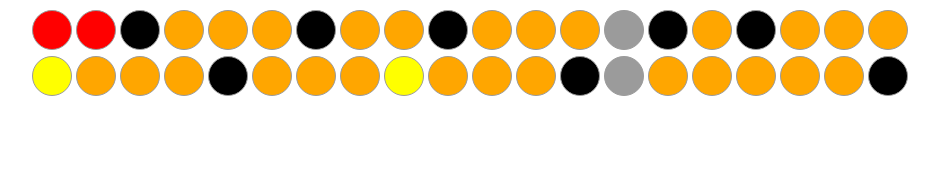
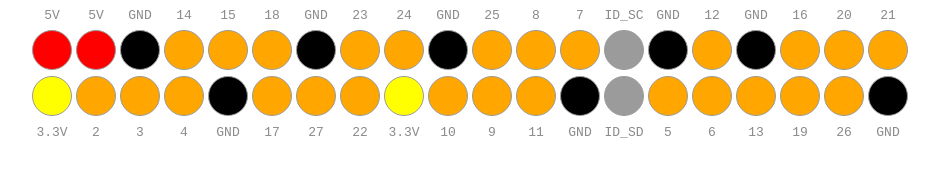
Before and after one commit to vladcyb/raspberrypi-pins-test, a website: page public/index.html in a window 1280 px wide. Shown: the whole page, without its empty margins (170-1109 px from the left). Drawn offline with nearby package versions, Linux system fonts and the light colour scheme; no server answers.

Commit message:
add captions

```diff
--- a/public/css/index.css
+++ b/public/css/index.css
@@ -7,6 +7,7 @@ body {
   flex-direction: column;
   justify-content: start;
   align-items: center;
+  padding: 20px 0;
 }
 
 .gpio-container-line {
@@ -16,6 +17,7 @@ body {
 
 .gpio-button-wrapper {
   padding: 2px;
+  position: relative;
 }
 
 .gpio-button-wrapper button {
@@ -66,3 +68,16 @@ body {
 .pin-uart button {
   background: #0f0;
 }
+
+.gpio-button-wrapper div {
+  position: absolute;
+  top: -20px;
+  left: 50%;
+  transform: translateX(-50%);
+  color: #8a8a8a;
+}
+
+.gpio-container-line-bottom .gpio-button-wrapper div {
+  top: unset;
+  bottom: -20px;
+}
--- a/public/index.html
+++ b/public/index.html
@@ -12,134 +12,171 @@
   <script src="/js/index.js"></script>
 </head>
 <body>
-
   <div class="gpio-container">
     <div class="gpio-container-line">
       <div class="gpio-button-wrapper pin-power">
         <button disabled></button>
+        <div>5V</div>
       </div>
       <div class="gpio-button-wrapper pin-power">
         <button disabled></button>
+        <div>5V</div>
       </div>
       <div class="gpio-button-wrapper pin-ground">
         <button disabled></button>
+        <div>GND</div>
       </div>
       <div class="gpio-button-wrapper pin-gpio">
         <button data-src="14"></button>
+        <div>14</div>
       </div>
       <div class="gpio-button-wrapper pin-gpio">
         <button data-src="15"></button>
+        <div>15</div>
       </div>
       <div class="gpio-button-wrapper pin-gpio">
         <button data-src="18"></button>
+        <div>18</div>
       </div>
       <div class="gpio-button-wrapper pin-ground">
         <button disabled></button>
+        <div>GND</div>
       </div>
       <div class="gpio-button-wrapper pin-gpio">
         <button data-src="23"></button>
+        <div>23</div>
       </div>
       <div class="gpio-button-wrapper pin-gpio">
         <button data-src="24"></button>
+        <div>24</div>
       </div>
       <div class="gpio-button-wrapper pin-ground">
         <button disabled></button>
+        <div>GND</div>
       </div>
       <div class="gpio-button-wrapper pin-gpio">
         <button data-src="25"></button>
+        <div>25</div>
       </div>
       <div class="gpio-button-wrapper pin-gpio">
         <button data-src="8"></button>
+        <div>8</div>
       </div>
       <div class="gpio-button-wrapper pin-gpio">
         <button data-src="7"></button>
+        <div>7</div>
       </div>
       <div class="gpio-button-wrapper">
         <button disabled></button>
+        <div>ID_SC</div>
       </div>
       <div class="gpio-button-wrapper pin-ground">
         <button disabled></button>
+        <div>GND</div>
       </div>
       <div class="gpio-button-wrapper pin-gpio">
         <button data-src="12"></button>
+        <div>12</div>
       </div>
       <div class="gpio-button-wrapper pin-ground">
         <button disabled></button>
+        <div>GND</div>
       </div>
       <div class="gpio-button-wrapper pin-gpio">
         <button data-src="16"></button>
+        <div>16</div>
       </div>
       <div class="gpio-button-wrapper pin-gpio">
         <button data-src="20"></button>
+        <div>20</div>
       </div>
       <div class="gpio-button-wrapper pin-gpio">
         <button data-src="21"></button>
+        <div>21</div>
       </div>
     </div>
-  <div class="gpio-container-line">
+    <div class="gpio-container-line gpio-container-line-bottom">
       <div class="gpio-button-wrapper pin-power3">
         <button disabled></button>
+        <div>3.3V</div>
       </div>
       <div class="gpio-button-wrapper pin-gpio">
         <button data-src="2"></button>
+        <div>2</div>
       </div>
       <div class="gpio-button-wrapper pin-gpio">
         <button data-src="3"></button>
+        <div>3</div>
       </div>
       <div class="gpio-button-wrapper pin-gpio">
         <button data-src="4"></button>
+        <div>4</div>
       </div>
       <div class="gpio-button-wrapper pin-ground">
         <button disabled></button>
+        <div>GND</div>
       </div>
       <div class="gpio-button-wrapper pin-gpio">
         <button data-src="17"></button>
+        <div>17</div>
       </div>
       <div class="gpio-button-wrapper pin-gpio">
         <button data-src="27"></button>
+        <div>27</div>
       </div>
       <div class="gpio-button-wrapper pin-gpio">
         <button data-src="22"></button>
+        <div>22</div>
       </div>
       <div class="gpio-button-wrapper pin-power3">
         <button disabled></button>
+        <div>3.3V</div>
       </div>
       <div class="gpio-button-wrapper pin-gpio">
         <button data-src="10"></button>
+        <div>10</div>
       </div>
       <div class="gpio-button-wrapper pin-gpio">
         <button data-src="9"></button>
+        <div>9</div>
       </div>
       <div class="gpio-button-wrapper pin-gpio">
         <button data-src="11"></button>
+        <div>11</div>
       </div>
       <div class="gpio-button-wrapper pin-ground">
         <button disabled></button>
+        <div>GND</div>
       </div>
       <div class="gpio-button-wrapper">
         <button disabled></button>
+        <div>ID_SD</div>
       </div>
-
       <div class="gpio-button-wrapper pin-gpio">
         <button data-src="5"></button>
+        <div>5</div>
       </div>
       <div class="gpio-button-wrapper pin-gpio">
         <button data-src="6"></button>
+        <div>6</div>
       </div>
       <div class="gpio-button-wrapper pin-gpio">
         <button data-src="13"></button>
+        <div>13</div>
       </div>
       <div class="gpio-button-wrapper pin-gpio">
         <button data-src="19"></button>
+        <div>19</div>
       </div>
       <div class="gpio-button-wrapper pin-gpio">
+        <div>26</div>
         <button data-src="26"></button>
       </div>
       <div class="gpio-button-wrapper pin-ground">
         <button disabled></button>
+        <div>GND</div>
       </div>
     </div>
   </div>
-
 </body>
 </html>
```
Lines whose indentation alone changed are shown as unchanged.
